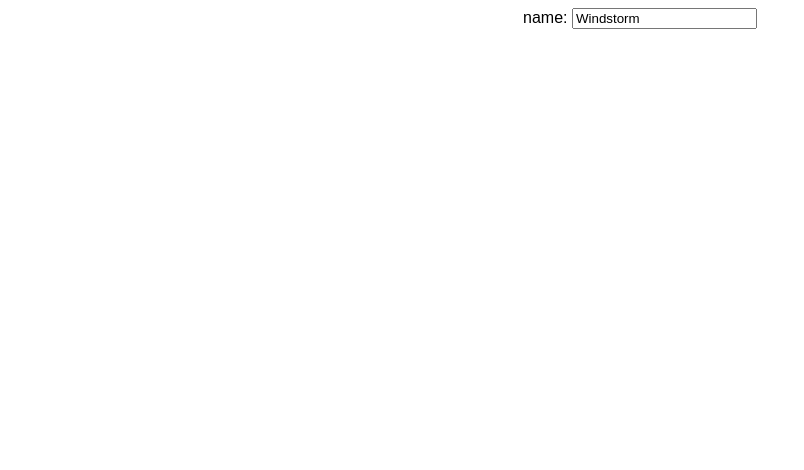
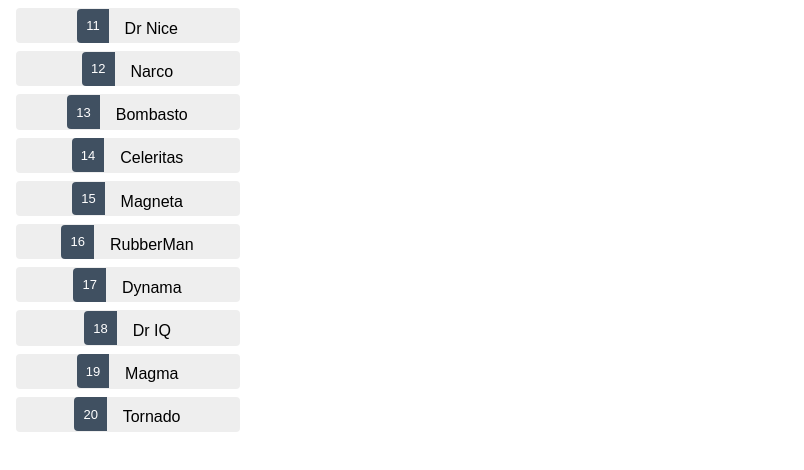
Before and after one commit to Mathieuka/angular-training-quick-starter, an Angular app: page / in a window 1280 px wide. Shown: the top 470 px of the page, without its empty margins (0-804 px from the left). Built offline with nearby package versions, Linux system fonts and the light colour scheme.

Commit message:
fix Hero import in heroes component

```diff
--- a/src/app/hero.ts
+++ b/src/app/hero.ts
@@ -1,6 +1,4 @@
-class Hero {
+export class Hero {
     id: number;
     name: string
 }
-
-export default Hero;
--- a/src/app/heroes/heroes.component.css
+++ b/src/app/heroes/heroes.component.css
@@ -0,0 +1,48 @@
+/* HeroesComponent's private CSS styles */
+.selected {
+  background-color: #CFD8DC !important;
+  color: white;
+}
+.heroes {
+  margin: 0 0 2em 0;
+  list-style-type: none;
+  padding: 0;
+  width: 15em;
+}
+.heroes li {
+  cursor: pointer;
+  position: relative;
+  left: 0;
+  background-color: #EEE;
+  margin: .5em;
+  padding: .3em 0;
+  height: 1.6em;
+  border-radius: 4px;
+}
+.heroes li.selected:hover {
+  background-color: #BBD8DC !important;
+  color: white;
+}
+.heroes li:hover {
+  color: rgb(249, 251, 252);
+  background-color: rgb(98, 94, 94);
+  left: .1em;
+}
+.heroes .text {
+  position: relative;
+  top: -3px;
+}
+.heroes .badge {
+  display: inline-block;
+  font-size: small;
+  color: white;
+  padding: 0.8em 0.7em 0 0.7em;
+  background-color:#405061;
+  line-height: 1em;
+  position: relative;
+  left: -1px;
+  top: -4px;
+  height: 1.8em;
+  margin-right: .8em;
+  border-radius: 4px 0 0 4px;
+}
--- a/src/app/heroes/heroes.component.html
+++ b/src/app/heroes/heroes.component.html
@@ -1,7 +1,18 @@
-<div>
-    <label>name:
-        <!-- for use the binding (ngModel) we need to import FormsModule in app.module.ts -->
-        <!--  NOTE: The most important @NgModule decorator annotates the top-level AppModule class.  -->
-        <input [(ngModel)]="hero.name" placeholder="name"/>
-    </label>
-</div>
+    <div *ngIf="selectedHero">
+        <h2>{{selectedHero.name | uppercase}}</h2>
+        <div>
+            <span>id: </span>
+            {{selectedHero.id}}
+        </div>
+        <div>
+            <label>name:
+                <input [(ngModel)]="selectedHero.name" placeholder="name"/>
+            </label>
+        </div>
+    </div>
+
+    <ul class="heroes">
+        <li *ngFor="let hero of heroes" (click)="onSelect(hero)">
+            <span class="badge">{{hero.id}}</span> {{hero.name}}
+        </li>
+    </ul>
--- a/src/app/heroes/heroes.component.ts
+++ b/src/app/heroes/heroes.component.ts
@@ -1,5 +1,7 @@
 import { Component, OnInit } from '@angular/core';
-import Hero from "../hero";
+import { HEROES } from '../mock-heroes';
+import { Hero } from "../Hero";
+
 
 @Component({
   selector: 'app-heroes',
@@ -9,14 +11,16 @@
 
 
 export class HeroesComponent implements OnInit {
-   hero: Hero = {
-    id: 1,
-    name: 'Windstorm'
-  };
+   selectedHero: Hero;
+   heroes = HEROES;
 
-  constructor() { }
+   constructor() { }
 
-  ngOnInit() {
-  }
+   ngOnInit() {
+   }
+
+   onSelect(hero: Hero): void{
+     this.selectedHero = hero;
+   }
 
 }
--- /dev/null
+++ b/src/app/mock-heroes.ts
@@ -0,0 +1,14 @@
+import { Hero } from './Hero';
+
+ export const HEROES: Hero[] = [ // here we say the type of every element in the array is =>  a Hero class type. NOTE: see hero.ts
+  { id: 11, name: 'Dr Nice' },
+  { id: 12, name: 'Narco' },
+  { id: 13, name: 'Bombasto' },
+  { id: 14, name: 'Celeritas' },
+  { id: 15, name: 'Magneta' },
+  { id: 16, name: 'RubberMan' },
+  { id: 17, name: 'Dynama' },
+  { id: 18, name: 'Dr IQ' },
+  { id: 19, name: 'Magma' },
+  { id: 20, name: 'Tornado' }
+];
```
